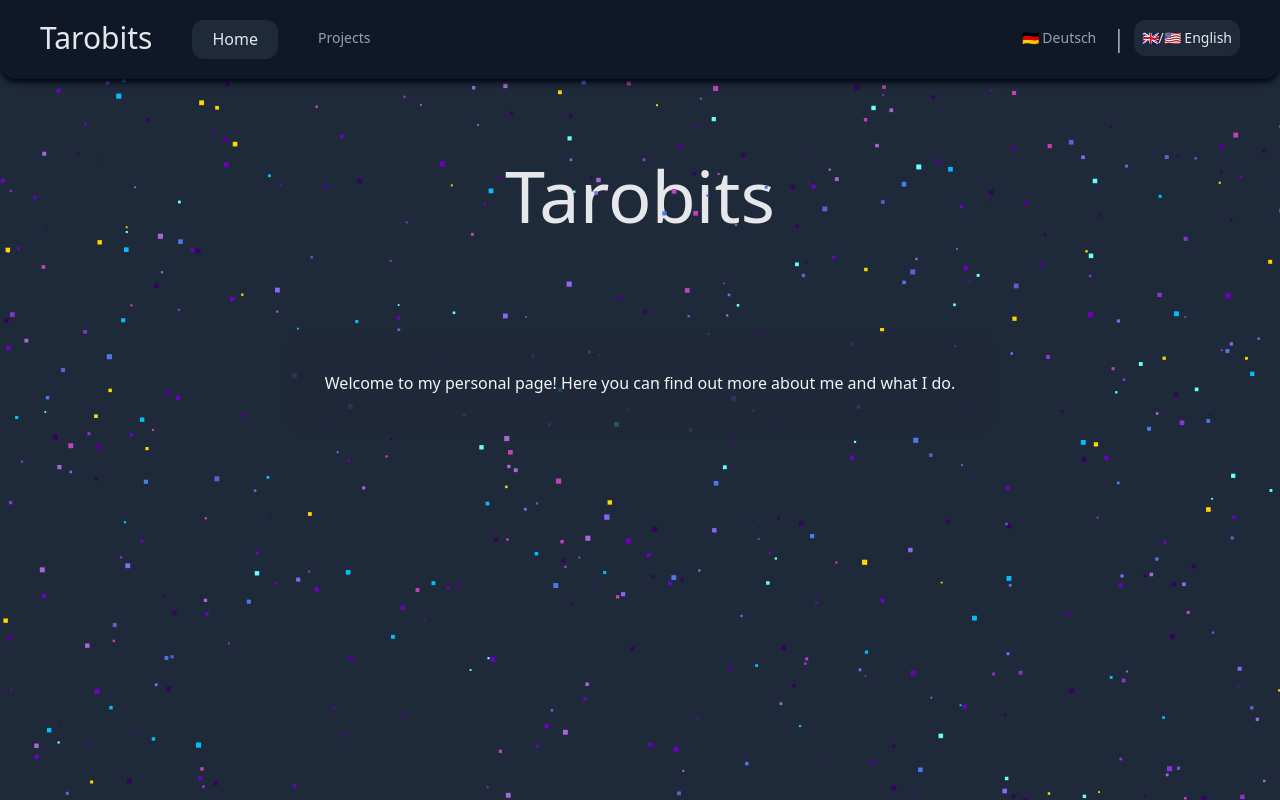
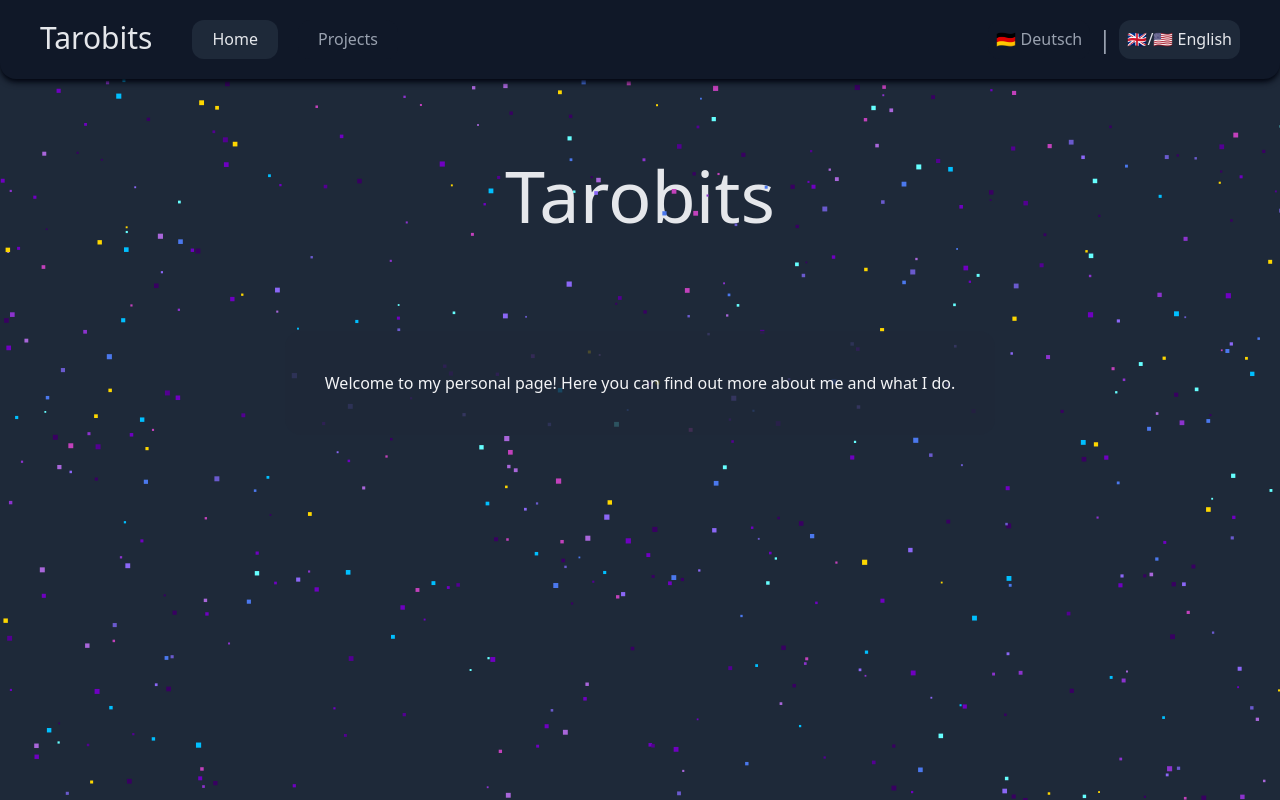
Before and after one commit to tarobits/tarobits.github.io, a Vue app: page / in a window 1280 px wide. Built offline with nearby package versions, Linux system fonts and the light colour scheme.

Commit message:
fix(nav): prevent text sizing issue

```diff
--- a/src/layouts/DefaultLayout.vue
+++ b/src/layouts/DefaultLayout.vue
@@ -4,11 +4,11 @@
             <span class="text-3xl z-1 text-gray-200 overflow-hidden text-center">{{ $t('title') }}</span>
             <div class="w-full h-fit overflow-hidden flex flex-1 flex-wrap gap-3 lg:gap-5">
                 <button class="h-full text-gray-400 bg-gray-900 hover:text-gray-200 hover:bg-gray-800 disabled:text-gray-200 disabled:bg-gray-800 rounded-xl py-2 px-4 lg:px-5 cursor-pointer text-sm lg:text-[1rem]" @click="router.push('/')" :disabled="$route.path === '/'">{{ $t('nav.home') }}</button>
-                <button class="h-full text-gray-400 bg-gray-900 hover:text-gray-200 hover:bg-gray-800 disabled:text-gray-200 disabled:bg-gray-800 rounded-xl py-2 px-5 cursor-pointer text-sm" @click="router.push('/projects/')" :disabled="$route.path.match(/^\/projects\/?.*?/) !== null">{{ $t('nav.projects') }}</button>
+                <button class="h-full text-gray-400 bg-gray-900 hover:text-gray-200 hover:bg-gray-800 disabled:text-gray-200 disabled:bg-gray-800 rounded-xl py-2 px-5 cursor-pointer text-sm lg:text-[1rem]" @click="router.push('/projects/')" :disabled="$route.path.match(/^\/projects\/?.*?/) !== null">{{ $t('nav.projects') }}</button>
                 <div class="w-fit h-full ml-0 lg:ml-auto flex gap-2 items-center order-999">
-                    <button class="text-gray-400 bg-gray-900 hover:text-gray-200 hover:bg-gray-800 disabled:text-gray-200 disabled:bg-gray-800 rounded-xl p-2 cursor-pointer text-sm" :disabled="locale === 'de'" @click="setLang('de')">🇩🇪 Deutsch</button>
+                    <button class="text-gray-400 bg-gray-900 hover:text-gray-200 hover:bg-gray-800 disabled:text-gray-200 disabled:bg-gray-800 rounded-xl p-2 cursor-pointer text-sm lg:text-[1rem]" :disabled="locale === 'de'" @click="setLang('de')">🇩🇪 Deutsch</button>
                     <span class="text-gray-400 text-2xl">|</span>
-                    <button class="text-gray-400 bg-gray-900 hover:text-gray-200 hover:bg-gray-800 disabled:text-gray-200 disabled:bg-gray-800 rounded-xl p-2 cursor-pointer text-sm" @click="setLang('en')" :disabled="locale === 'en'">🇬🇧/🇺🇸 English</button>
+                    <button class="text-gray-400 bg-gray-900 hover:text-gray-200 hover:bg-gray-800 disabled:text-gray-200 disabled:bg-gray-800 rounded-xl p-2 cursor-pointer text-sm lg:text-[1rem]" @click="setLang('en')" :disabled="locale === 'en'">🇬🇧/🇺🇸 English</button>
                 </div>
             </div>
         </div>
```
